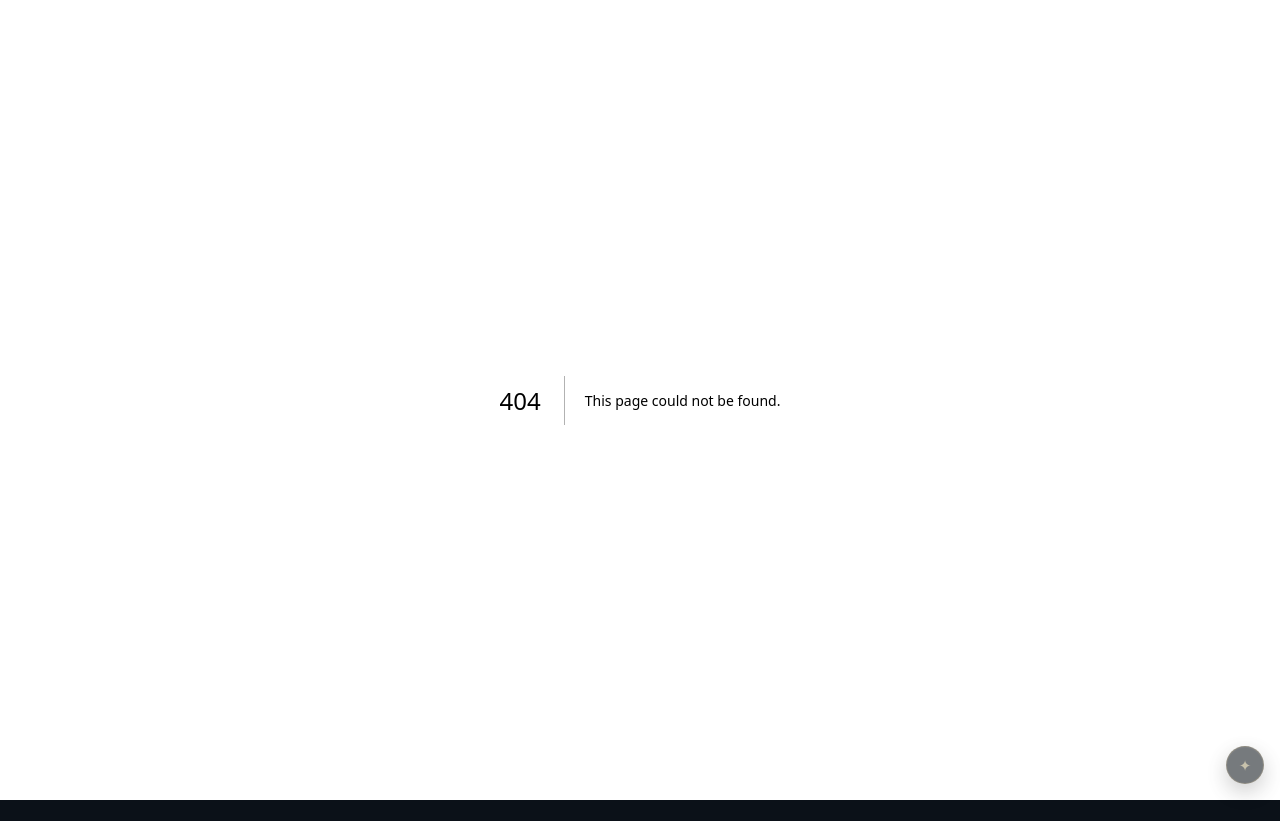
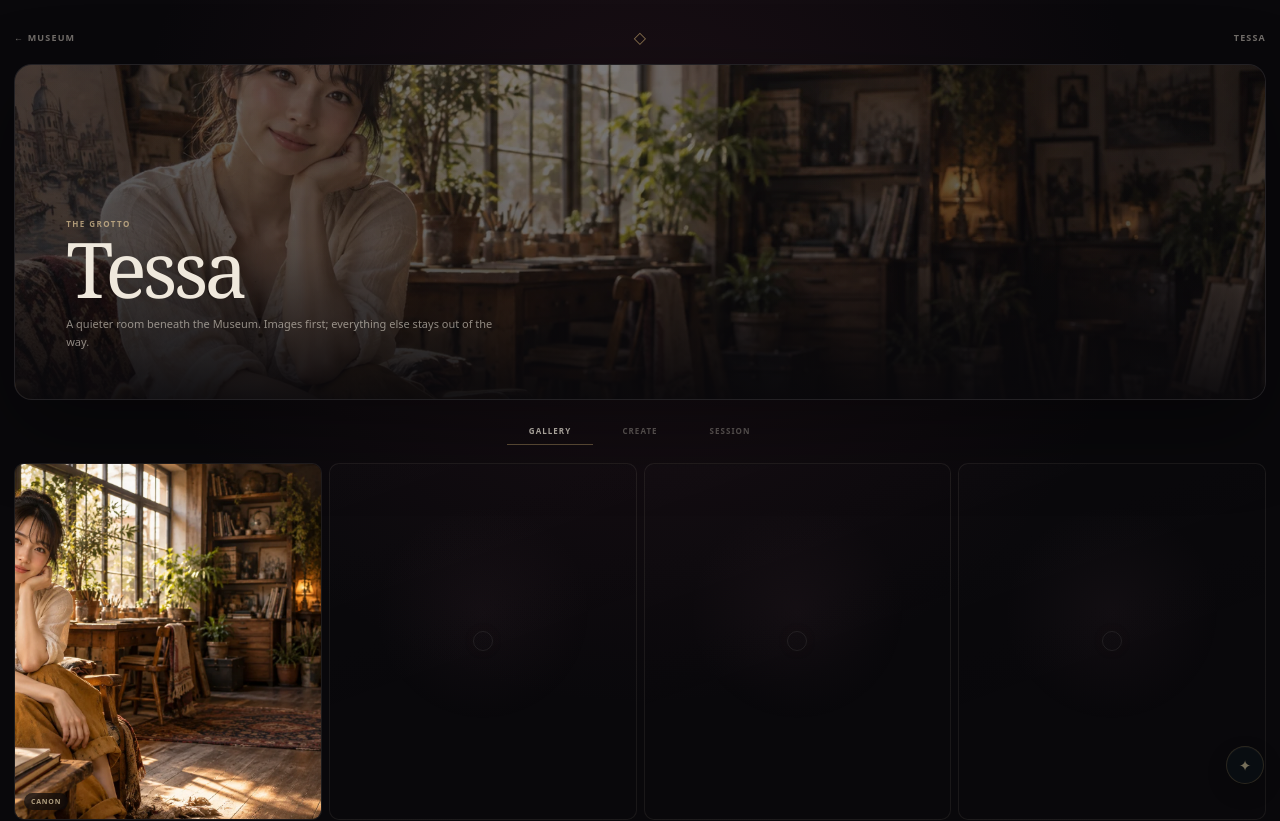
Before and after one commit to MadWizardArt/wizard-os, a Next.js app: page /grotto in a window 1280 px wide. Before the commit this address had no page. Shown: the top 821 px of the page. Before the commit the page ends 800 px from the top, so only its background shows below. Built offline with nearby package versions, Linux system fonts and the light colour scheme.

Commit message:
Build Tessa-first Grotto chamber shell

```diff
--- /dev/null
+++ b/app/grotto/page.tsx
@@ -0,0 +1,219 @@
+"use client";
+
+import { useEffect, useMemo, useState } from "react";
+import styles from "./grotto.module.css";
+
+type View = "gallery" | "create" | "session";
+type ChoiceKey = "mood" | "setting" | "pose" | "frame";
+
+type Choices = {
+  mood: string;
+  setting: string;
+  pose: string;
+  frame: string;
+};
+
+type GalleryItem = {
+  id: string;
+  src: string | null;
+  alt: string;
+  canonical?: boolean;
+};
+
+const GALLERY: GalleryItem[] = [
+  {
+    id: "tessa-canon",
+    src: "/museum/tessa.webp",
+    alt: "Tessa",
+    canonical: true,
+  },
+  ...Array.from({ length: 15 }, (_, index) => ({
+    id: `empty-${index + 1}`,
+    src: null,
+    alt: "",
+  })),
+];
+
+const OPTIONS: Record<ChoiceKey, string[]> = {
+  mood: ["Soft", "Playful", "Mysterious", "Serene"],
+  setting: ["Onsen", "Shrine", "Room", "Garden"],
+  pose: ["Seated", "Standing", "Reclining", "Surprise me"],
+  frame: ["Portrait", "Full", "Close", "Wide"],
+};
+
+function ChoiceRow({
+  label,
+  value,
+  options,
+  onChange,
+}: {
+  label: string;
+  value: string;
+  options: string[];
+  onChange: (value: string) => void;
+}) {
+  return (
+    <div className={styles.choiceGroup}>
+      <span>{label}</span>
+      <div className={styles.choices}>
+        {options.map((option) => (
+          <button
+            type="button"
+            key={option}
+            className={value === option ? styles.selected : ""}
+            onClick={() => onChange(option)}
+          >
+            {option}
+          </button>
+        ))}
+      </div>
+    </div>
+  );
+}
+
+export default function GrottoPage() {
+  const [view, setView] = useState<View>("gallery");
+  const [activeIndex, setActiveIndex] = useState<number | null>(null);
+  const [favorite, setFavorite] = useState(false);
+  const [choices, setChoices] = useState<Choices>({
+    mood: "Serene",
+    setting: "Onsen",
+    pose: "Seated",
+    frame: "Portrait",
+  });
+
+  const visibleIndices = useMemo(
+    () => GALLERY.map((item, index) => (item.src ? index : -1)).filter((index) => index >= 0),
+    [],
+  );
+
+  const current = activeIndex === null ? null : GALLERY[activeIndex];
+
+  const moveViewer = (direction: -1 | 1) => {
+    if (activeIndex === null || visibleIndices.length < 2) return;
+    const position = visibleIndices.indexOf(activeIndex);
+    const nextPosition = (position + direction + visibleIndices.length) % visibleIndices.length;
+    setActiveIndex(visibleIndices[nextPosition]);
+  };
+
+  useEffect(() => {
+    if (activeIndex === null) return;
+
+    const onKeyDown = (event: KeyboardEvent) => {
+      if (event.key === "Escape") setActiveIndex(null);
+      if (event.key === "ArrowLeft") moveViewer(-1);
+      if (event.key === "ArrowRight") moveViewer(1);
+    };
+
+    window.addEventListener("keydown", onKeyDown);
+    return () => window.removeEventListener("keydown", onKeyDown);
+  }, [activeIndex]);
+
+  const setChoice = (key: ChoiceKey, value: string) => {
+    setChoices((currentChoices) => ({ ...currentChoices, [key]: value }));
+  };
+
+  const beginRemix = () => {
+    setActiveIndex(null);
+    setView("create");
+  };
+
+  const sessionToCreate = (preset: Partial<Choices>) => {
+    setChoices((currentChoices) => ({ ...currentChoices, ...preset }));
+    setView("create");
+  };
+
+  return (
+    <main className={styles.page}>
+      <section className={styles.shell}>
+        <header className={styles.topbar}>
+          <a className={styles.back} href="/museum">← Museum</a>
+          <span className={styles.mark} aria-hidden="true">◇</span>
+          <span className={styles.name}>Tessa</span>
+        </header>
+
+        <section className={styles.hero} aria-label="Tessa's Grotto chamber">
+          <img className={styles.heroImage} src="/museum/tessa.webp" alt="" />
+          <div className={styles.heroVeil} />
+          <div className={styles.heroCopy}>
+            <small>The Grotto</small>
+            <h1>Tessa</h1>
+            <p>A quieter room beneath the Museum. Images first; everything else stays out of the way.</p>
+          </div>
+        </section>
+
+        <nav className={styles.tabs} aria-label="Tessa Grotto views">
+          {(["gallery", "create", "session"] as View[]).map((item) => (
+            <button
+              type="button"
+              key={item}
+              className={view === item ? styles.active : ""}
+              onClick={() => setView(item)}
+            >
+              {item}
+            </button>
+          ))}
+        </nav>
+
+        {view === "gallery" && (
+          <section className={styles.gallery} aria-label="Tessa gallery">
+            {GALLERY.map((item, index) => item.src ? (
+              <button
+                className={styles.tile}
+                type="button"
+                key={item.id}
+                onClick={() => setActiveIndex(index)}
+                aria-label={`Open ${item.alt}`}
+              >
+                <img src={item.src} alt={item.alt} />
+                {item.canonical && <span className={styles.canon}>Canon</span>}
+              </button>
+            ) : (
+              <div className={styles.emptyTile} key={item.id} aria-hidden="true" />
+            ))}
+          </section>
+        )}
+
+        {view === "create" && (
+          <section className={styles.create} aria-label="Create with Tessa">
+            <div className={styles.createInner}>
+              <ChoiceRow label="Mood" value={choices.mood} options={OPTIONS.mood} onChange={(value) => setChoice("mood", value)} />
+              <ChoiceRow label="Setting" value={choices.setting} options={OPTIONS.setting} onChange={(value) => setChoice("setting", value)} />
+              <ChoiceRow label="Pose" value={choices.pose} options={OPTIONS.pose} onChange={(value) => setChoice("pose", value)} />
+              <ChoiceRow label="Frame" value={choices.frame} options={OPTIONS.frame} onChange={(value) => setChoice("frame", value)} />
+              <button className={styles.generate} type="button" disabled>Generate</button>
+              <p className={styles.connectionNote}>Generator connection comes next.</p>
+            </div>
+          </section>
+        )}
+
+        {view === "session" && (
+          <section className={styles.session} aria-label="Tessa session">
+            <div className={styles.sessionFrame}>
+              <img className={styles.sessionPortrait} src="/museum/tessa.webp" alt="Tessa" />
+              <div className={styles.sessionActions}>
+                <button type="button" onClick={() => sessionToCreate({ frame: "Close" })}>Closer</button>
+                <button type="button" onClick={() => sessionToCreate({ pose: "Surprise me" })}>New pose</button>
+                <button type="button" onClick={() => sessionToCreate({ mood: "Playful", pose: "Surprise me" })}>Surprise me</button>
+              </div>
+            </div>
+          </section>
+        )}
+      </section>
+
+      {current?.src && (
+        <div className={styles.lightbox} role="dialog" aria-modal="true" aria-label="Gallery viewer">
+          <button className={styles.close} type="button" onClick={() => setActiveIndex(null)} aria-label="Close">×</button>
+          {visibleIndices.length > 1 && <button className={styles.prev} type="button" onClick={() => moveViewer(-1)} aria-label="Previous image">‹</button>}
+          <img className={styles.lightboxImage} src={current.src} alt={current.alt} />
+          {visibleIndices.length > 1 && <button className={styles.next} type="button" onClick={() => moveViewer(1)} aria-label="Next image">›</button>}
+          <div className={styles.viewerActions}>
+            <button type="button" onClick={() => setFavorite((value) => !value)}>{favorite ? "Favorited" : "Favorite"}</button>
+            <button type="button" onClick={beginRemix}>Remix</button>
+            <button type="button" disabled={current.canonical} title={current.canonical ? "Canon stays protected" : undefined}>Delete</button>
+          </div>
+        </div>
+      )}
+    </main>
+  );
+}
```
